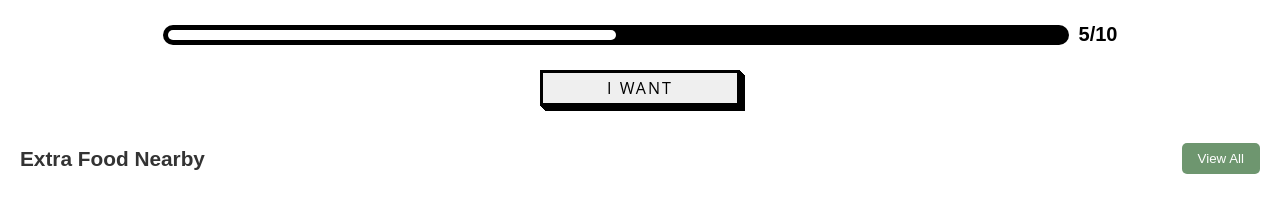
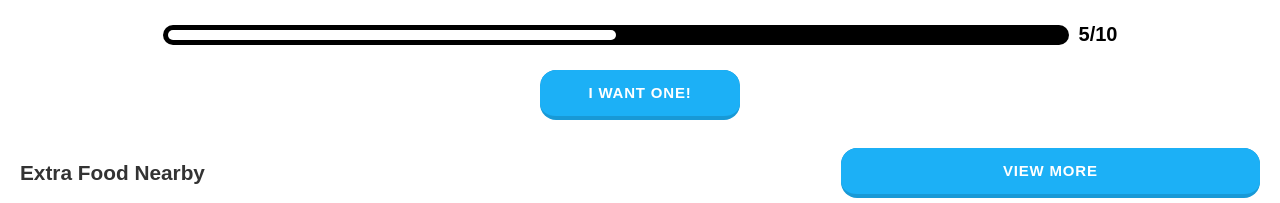
Before and after one commit to WiseAmos/WTH24-winner-product, a website: page static/Posting Form/index.html in a window 1280 px wide. Shown: the part 431-634 px from the top of the page. Drawn offline with Linux system fonts and the light colour scheme; no server answers; grey boxes are pictures that could not be loaded.

Commit message:
IAN NUKE IT

```diff
--- a/app.js
+++ b/app.js
@@ -63,7 +63,7 @@ app.post('/data', async (req, res) => {
       console.log("Path:", received["path"]);
       console.log("Data:", received["data"]);
 
-      const usersRef = ref(db, received["path"]);
+      const usersRef = ref(db, "data/" + received["path"]);
       const newKey = push(usersRef).key;
 
       const updateData = {};
@@ -117,7 +117,7 @@ app.post('/data', async (req, res) => {
   app.get('/nukedatabase', async (req, res) => {
     try {
       // Reference to the root of the database
-      const rootRef = ref(db);
+      const rootRef = ref(db,"data/"+req["query"]["path"]);
 
       // Set the root to null to delete all data
       await set(rootRef, null);
--- a/static/Posting Form/index.css
+++ b/static/Posting Form/index.css
@@ -28,36 +28,6 @@ body {
 .list-item{
 margin-bottom:7px;
 }
-
-.button-54 {
-    font-family: "Open Sans", sans-serif;
-    font-size: 16px;
-    letter-spacing: 2px;
-    text-decoration: none;
-    text-transform: uppercase;
-    color: #000;
-    cursor: pointer;
-    border: 3px solid;
-    padding: 0.25em 0.5em;
-    box-shadow: 1px 1px 0px 0px, 2px 2px 0px 0px, 3px 3px 0px 0px, 4px 4px 0px 0px, 5px 5px 0px 0px;
-    position: relative;
-    user-select: none;
-    -webkit-user-select: none;
-    touch-action: manipulation;
-  }
-
-  .button-54:active {
-    box-shadow: 0px 0px 0px 0px;
-    top: 5px;
-    left: 5px;
-  }
-
-  @media (min-width: 768px) {
-    .button-54 {
-      padding: 0.25em 0.75em;
-    }
-  }
-
 
   #sign-up{
     margin-top: 10px;
@@ -180,17 +150,71 @@ margin-bottom:7px;
   font-size: 1.3rem;
   font-weight: bold;
   color: #333;
+  width: 200vw;
 }
 
-.viewAll {
-  padding: 0.5rem 1rem;
-  background-color: #6E966F;
-  color: #fff;
-  border: none;
-  border-radius: 5px;
+
+.button-19 {
+  appearance: button;
+  background-color: #1899D6;
+  border: solid transparent;
+  border-radius: 16px;
+  border-width: 0 0 4px;
+  box-sizing: border-box;
+  color: #FFFFFF;
   cursor: pointer;
+  display: inline-block;
+  font-family: din-round,sans-serif;
+  font-size: 15px;
+  font-weight: 700;
+  letter-spacing: .8px;
+  line-height: 20px;
+  margin: 0;
+  outline: none;
+  overflow: visible;
+  padding: 13px 16px;
+  text-align: center;
+  text-transform: uppercase;
+  touch-action: manipulation;
+  transform: translateZ(0);
+  transition: filter .2s;
+  user-select: none;
+  -webkit-user-select: none;
+  vertical-align: middle;
+  white-space: nowrap;
+  width: 100%;
 }
 
-.viewAll:hover {
-  background-color: #5a7c58;
+.button-19:after {
+  background-clip: padding-box;
+  background-color: #1CB0F6;
+  border: solid transparent;
+  border-radius: 16px;
+  border-width: 0 0 4px;
+  bottom: -4px;
+  content: "";
+  left: 0;
+  position: absolute;
+  right: 0;
+  top: 0;
+  z-index: -1;
 }
+
+.button-19,
+.button-19:focus {
+  user-select: auto;
+}
+
+.button-19:hover:not(:disabled) {
+  filter: brightness(1.1);
+  -webkit-filter: brightness(1.1);
+}
+
+.button-19:disabled {
+  cursor: auto;
+}
+
+.button-19:active {
+  border-width: 4px 0 0;
+  background: none;
+}
--- a/static/Posting Form/index.html
+++ b/static/Posting Form/index.html
@@ -26,12 +26,13 @@
       </div>
     <h1 id="progresslabel" ></label>
 </div>
-<button id="sign-up" class="button-54" role="button">I want </button>
+<button  id="sign-up"  class="button-19" role="button">I WANT ONE!</button>
+
 
 <div class="nearbyFoods">
     <div class="nearbyFoodsHeader">
         <p class="sectionHeader">Extra Food Nearby</p>
-        <button class="viewAll">View All</button>
+        <button class="button-19 viewAll" role="button">View more</button>
     </div>
     <div class="foodCardsContainer">
         <div class="foodCard" onclick="window.location.href='/foodDetails'">
--- a/static/Posting Form/index.js
+++ b/static/Posting Form/index.js
@@ -40,7 +40,7 @@ function updateProgress(current, total) {
   async function getData() {
     const url = "/data";
     try {
-      const response = await fetch(url+"?path=users");
+      const response = await fetch(url+"?path=data");
       if (!response.ok) {
         throw new Error(`Response status: ${response.status}`);
       }
@@ -86,5 +86,3 @@ function updateProgress(current, total) {
       console.error(error.message);
     }
   }
-
-  postData()
```
